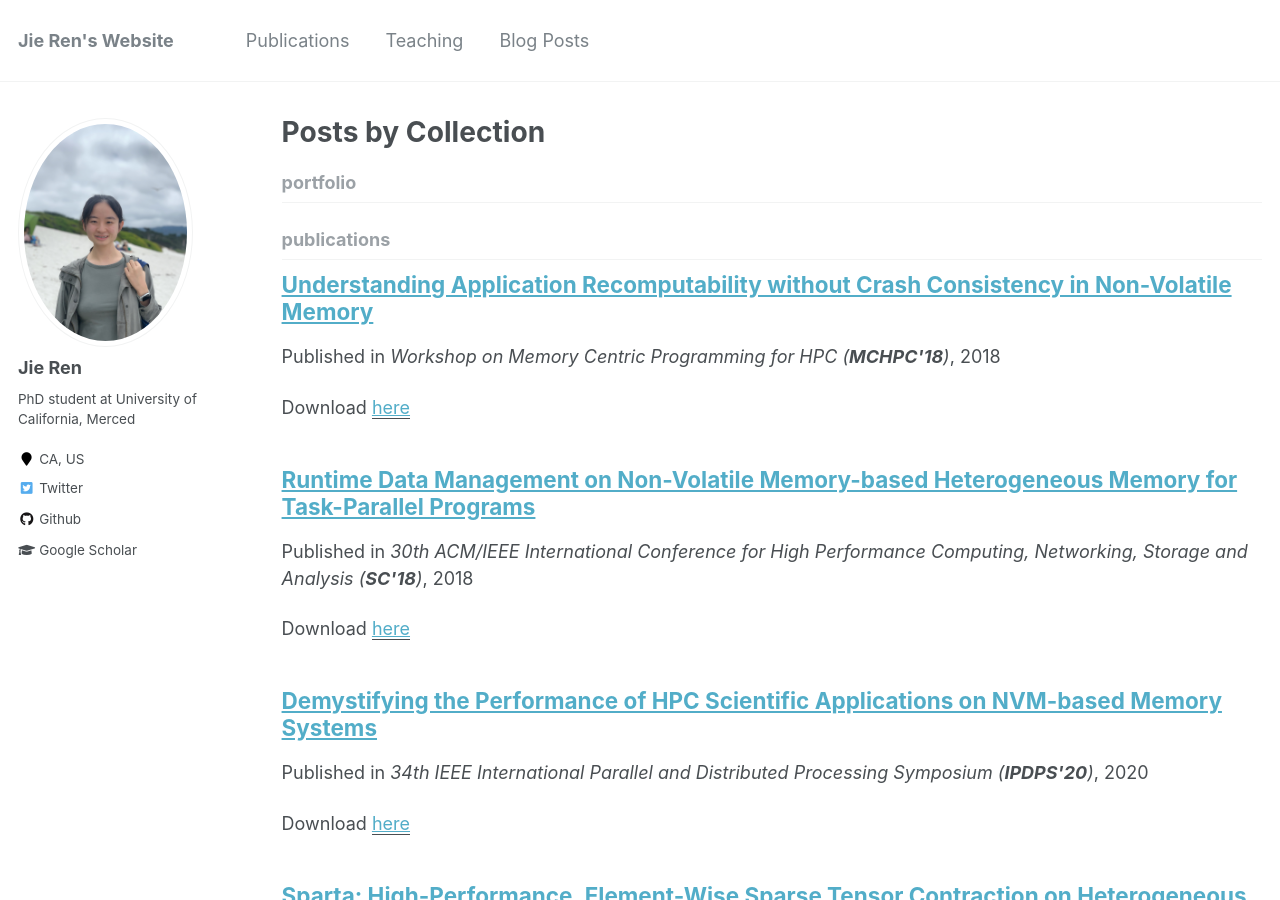
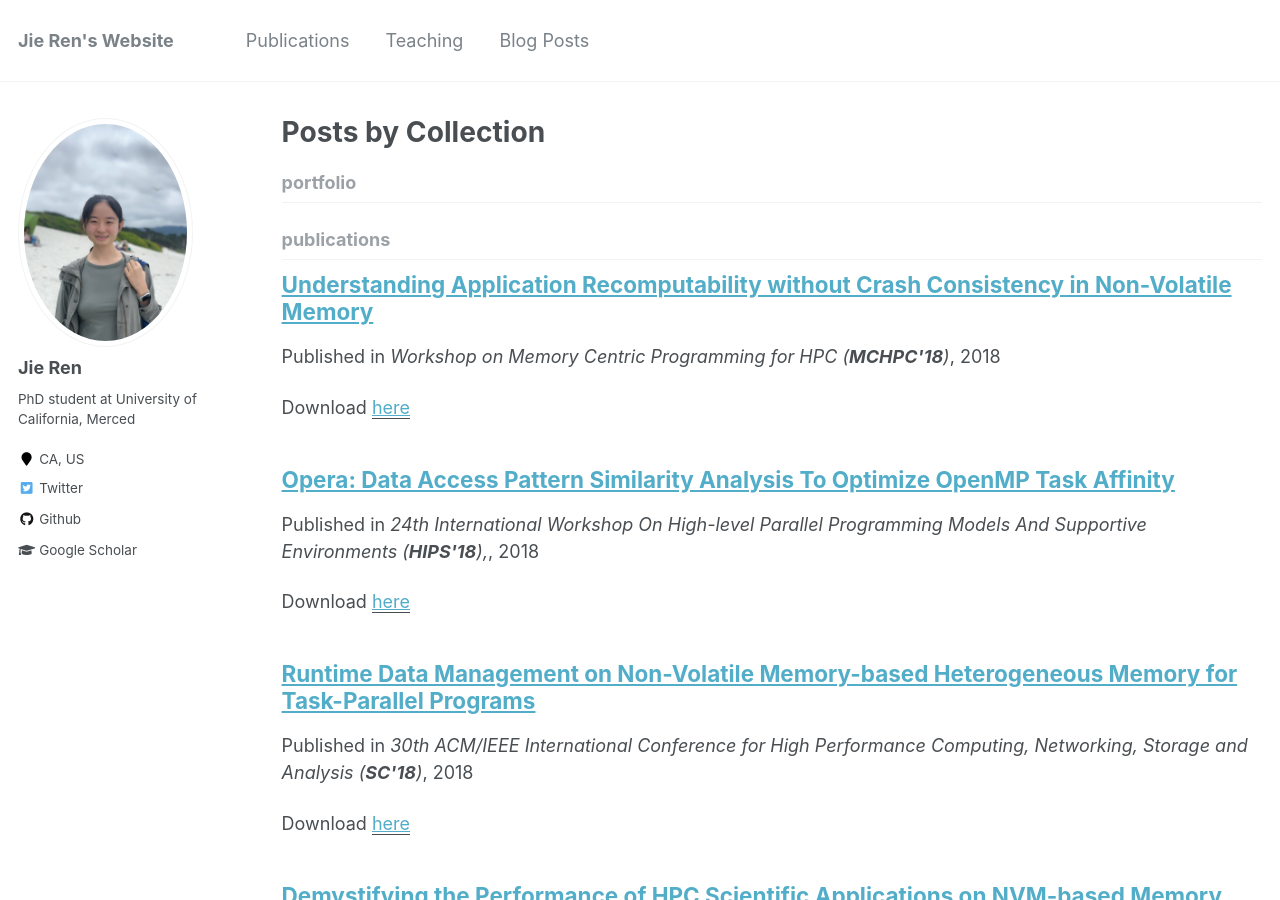
Before and after one commit to jren73/jren73.github.io, a Jekyll site: the page built from _pages/collection-archive.html, in a window 1280 px wide and 900 px high. Built offline with Jekyll 4.4.1, drawn with Linux system fonts in a browser that asks for light colours; a file with an impossible date is left out.

Commit message:
fix publication

```diff
--- a/_publications/nan-18hips.md
+++ b/_publications/2018-03-30-18hips.md
@@ -1,7 +1,7 @@
 ---
 title: "Opera: Data Access Pattern Similarity Analysis To Optimize OpenMP Task Affinity"
 collection: publications
-date: nan
+date: 2018-03-30
 venue: '24th International Workshop On High-level Parallel Programming Models And Supportive Environments (<b>HIPS&apos;18</b>),'
 paperurl: 'https://ieeexplore.ieee.org/document/8778255'
 authors: '<u>Jie Ren</u>, Chunhua Liao, and Dong Li'
--- a/markdown_generator/publications.csv
+++ b/markdown_generator/publications.csv
@@ -1,6 +1,6 @@
 pub_date,authors,title,venue,url_slug,paper_url
 2018-03-01,"<u>Jie Ren</u>, Kai Wu, and Dong Li",Understanding Application Recomputability without Crash Consistency in Non-Volatile Memory ,Workshop on Memory Centric Programming for HPC (<b>MCHPC'18</b>),18mchpc,http://pasalabs.org/papers/2018/MCHPC18_JieRen_Understanding_Application.pdf
-,"<u>Jie Ren</u>, Chunhua Liao, and Dong Li",Opera: Data Access Pattern Similarity Analysis To Optimize OpenMP Task Affinity,"24th International Workshop On High-level Parallel Programming Models And Supportive Environments (<b>HIPS'18</b>),",18hips,https://ieeexplore.ieee.org/document/8778255
+2018-03-30,"<u>Jie Ren</u>, Chunhua Liao, and Dong Li",Opera: Data Access Pattern Similarity Analysis To Optimize OpenMP Task Affinity,"24th International Workshop On High-level Parallel Programming Models And Supportive Environments (<b>HIPS'18</b>),",18hips,https://ieeexplore.ieee.org/document/8778255
 2018-04-01," Kai Wu, <u>Jie Ren</u>, and Dong Li",Runtime Data Management on Non-Volatile Memory-based Heterogeneous Memory for Task-Parallel Programs ,"30th ACM/IEEE International Conference for High Performance Computing, Networking, Storage and Analysis (<b>SC'18</b>)",18sc,http://pasalabs.org/papers/2018/SC18_Kai.pdf
 2020-01-01," Ivy Peng, Kai Wu, <u>Jie Ren</u>, Dong Li and Maya Gokhale.",Demystifying the Performance of HPC Scientific Applications on NVM-based Memory Systems ,34th IEEE International Parallel and Distributed Processing Symposium  (<b>IPDPS'20</b>),20ipdps,http://pasalabs.org/papers/2020/IPDPS20_hpc_optane.pdf
 2020-09-01,"Kai Wu, Ivy B. Peng, <u>Jie Ren</u> and Dong Li",Ribbon: High Performance Cache Line Flushing for Persistent Memory ,29th International Conference on Parallel Architectures and Compilation Techniques (<b>PACT'20</b>),20pact,http://pasalabs.org/papers/2020/PACT20_Ribbon.pdf
```
Also changed, not shown: 1 other file.
